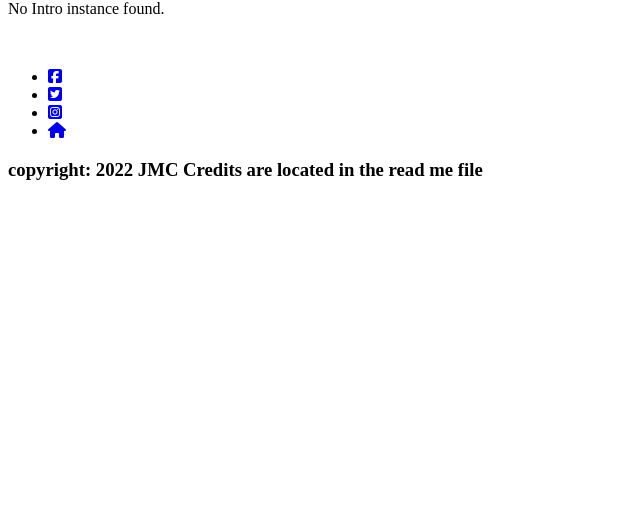
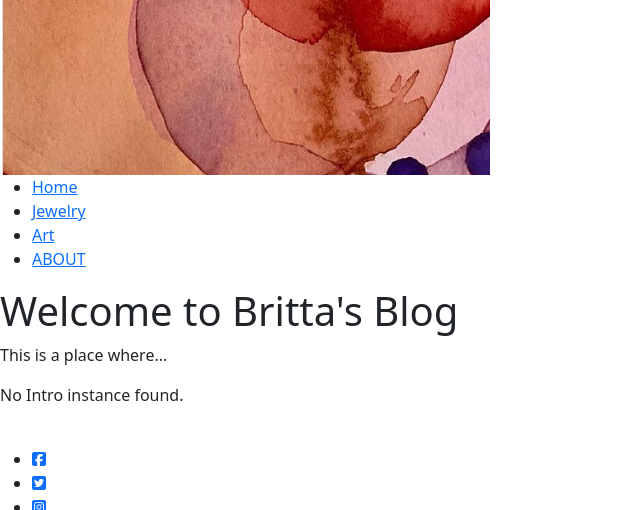
Before and after one commit to Jaredslocker21/brittassite, a Django app: page / in a window 1280 px wide. Shown: the part 460-970 px from the top of the page, without its empty margins (0-640 px from the left). Before the commit the page ends 640 px from the top, so only its background shows below. Run offline with Django 3.2, Linux system fonts and the light colour scheme; some libraries are stand-ins or nearby versions.

Commit message:
"was amazing"

```diff
--- a/brittas_blog/templates/base.html
+++ b/brittas_blog/templates/base.html
@@ -6,18 +6,15 @@
 <head>
     <!-- Other head elements -->
     <meta charset="UTF-8">
-    <meta name="viewport" content="width=device-width, initial-scale=1.0">
-    <link rel="stylesheet" href="{% static 'css/styles.css' %}">
-    <title>Britta's Blog</title>
-    <!-- Add this line to link the favicon -->
-    <link rel="icon" type="image/x-icon" href="{% static 'favicon.ico' %}">
-    <link rel="apple-touch-icon" sizes="180x180" href="/apple-touch-icon.png">
-    <link rel="icon" type="image/png" sizes="32x32" href="/favicon-32x32.png">
-    <link rel="icon" type="image/png" sizes="16x16" href="/favicon-16x16.png">
+    <meta name="viewport" content="width=device-width, initial-scale=1">
+    <meta name="description" content="Bringing the community together.">
+    <meta name="keywords" content="community, artists, local, events">
+    <link rel="stylesheet" href="https://cdnjs.cloudflare.com/ajax/libs/font-awesome/5.15.3/css/all.min.css">
+    <link href="https://cdn.jsdelivr.net/npm/bootstrap@5.0.1/dist/css/bootstrap.min.css" rel="stylesheet"
+        integrity="sha384-+0n0xVW2eSR5OomGNYDnhzAbDsOXxcvSN1TPprVMTNDbiYZCxYbOOl7+AMvyTG2x" crossorigin="anonymous">
+    <link rel="stylesheet" href="{% static 'css/style.css' %}">
+    <link rel="icon" type="image/png" sizes="32x32" href="{% static 'media/site_images/favicon.ico' %}">
     <link rel="manifest" href="/site.webmanifest">
-    <link rel="mask-icon" href="/safari-pinned-tab.svg" color="#5bbad5">
-    <meta name="msapplication-TileColor" content="#da532c">
-    <meta name="theme-color" content="#ffffff">
 
     <title>Britta's Blog</title>
 
@@ -37,7 +34,9 @@
         <nav>
             <ul>
                 <li><a href="{% url 'home' %}">Home</a></li>
-
+                <li><a href="{% url 'jewelry' %}">Jewelry</a></li>
+                <li><a href="{% url 'art' %}">Art</a></li>
+                <li><a href="{% url 'about' %}">ABOUT</a></li>
             </ul>
         </nav>
     </header>
--- a/brittas_blog/views.py
+++ b/brittas_blog/views.py
@@ -7,17 +7,17 @@
 def home(request):
     return render(request, 'home.html')
 
-#def jewelry(request):
+def jewelry(request):
     # Your view logic here
-#    return render(request, 'jewelry.html')  # Replace with the actual template name
+    return render(request, 'jewelry.html')  # Replace with the actual template name
 
-    # brittas_blog/views.py
-#from django.shortcuts import render
+    brittas_blog/views.py
+from django.shortcuts import render
 
-#def art(request):
+def art(request):
     # Your view logic here
-#    return render(request, 'art.html')  # Replace with the actual template name
+    return render(request, 'art.html')  # Replace with the actual template name
 
-#def about(request):
+def about(request):
     # Your view logic here
-#    return render(request, 'about.html')  # Replace with the actual template name
+    return render(request, 'about.html')  # Replace with the actual template name
--- a/brittassite/urls.py
+++ b/brittassite/urls.py
@@ -16,15 +16,14 @@
 from django.contrib import admin
 from django.urls import path
 from brittas_blog.views import home
-
-#from .views import jewelry
-#from .views import art
-#from .views import about
+from brittas_blog.views import jewelry
+from brittas_blog.views import art
+from brittas_blog.views import about
 
 urlpatterns = [
     path('admin/', admin.site.urls),
     path('', home, name='home'),
-   # path('jewelry/', jewelry, name='jewelry'),
-   # path('art/', art, name='art'),
-   # path('about/', art, name='about'),
+    path('jewelry/', jewelry, name='jewelry'),
+    path('art/', art, name='art'),
+    path('about/', art, name='about'),
 ]
```
Also changed, not shown: brittas_blog/templates/about.html (added, +11 -0 lines), brittas_blog/templates/art.html (added, +11 -0 lines), brittas_blog/templates/jewelry.html (added, +11 -0 lines), favicon.ico (added), static/logo/android-chrome-192x192.png (added), static/logo/android-chrome-512x512.png (added), static/logo/background photo.png (added), static/logo/favicon-16x16.png (added), static/logo/favicon-32x32.png (added), static/logo/logo.png (added), static/media/site_images/android-chrome-192x192.png (added), static/media/site_images/android-chrome-512x512.png (added), static/media/site_images/favicon-16x16.png (added), static/media/site_images/favicon.ico (added), 2 other files.
